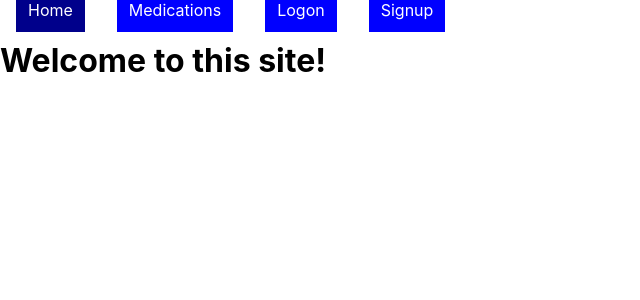
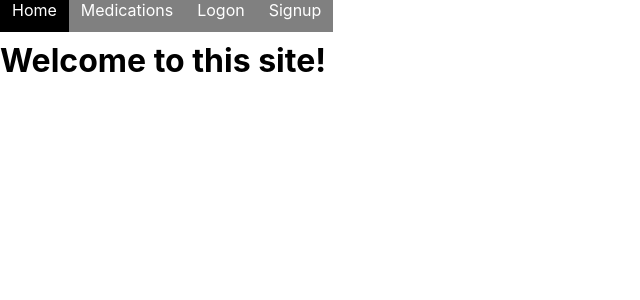
Before and after one commit to DavidNNussbaum/medications-and-complications-registry-front-end, a React (Create React App) app: page / in a window 1280 px wide. Shown: the top 300 px of the page, without its empty margins (0-640 px from the left). Built offline with nearby package versions, Linux system fonts and the light colour scheme; no server answers.

Commit message:
Fetch being worked on.

```diff
--- a/src/actions/medActions.js
+++ b/src/actions/medActions.js
@@ -1,12 +1,14 @@
-const fetchMeds = () => {
+export const fetchMeds = () => {
     return (dispatch) => {
       dispatch({ type: 'LOADING_MEDS'})
+      debugger
       fetch('http://localhost:3000/medications').then(response => {
         return response.json()
       }).then(responseJSON => {
-        dispatch({ type: 'ADD_MEDS', meds: responseJSON.medications })
+        debugger
+        dispatch({ type: 'ADD_MEDS', medications: responseJSON.data })
       })
     }
   }
 
-  export default fetchMeds;
+  // export default fetchMeds;
--- a/src/components/App.js
+++ b/src/components/App.js
@@ -11,7 +11,7 @@ import Signup from './Signup';
 // import ComplicationList from './lists/ComplicationList';
 import {BrowserRouter as Router, Route, Switch} from 'react-router-dom';
 import ComplicationsList from '../containers/ComplicationsContainer';
-import fetchMeds from '../actions/medActions'
+import { fetchMeds } from '../actions/medActions'
 
 
 class App extends Component {
@@ -25,6 +25,7 @@ class App extends Component {
     } else {
       return (
       <>
+      < Medications medications={this.props.medications} testing="testing"/>
       {/* <MedicationList medList={this.props.medList} />
       <ComplicationList compList={this.props.compList} /> */}
       </>
@@ -41,9 +42,9 @@ class App extends Component {
             <Navbar />
             <Switch>
               <Route exact path="/" component={Home} />
-              <Route path="/medications" component={Medications}/>
-              {/* <Route path="/medications" render={(props) => <Medications medicationsList={this.state.medicationsList} complicationsList={this.state.complicationsList} routeProps={props} /> }/> */}
-              {/* <Route path="`/medications/${medication_id}`" render={(props) => <Medication medication={medication.id === e.target.value} complication={complication.medication_id === medication.id} } /> */}
+              <Route path="/medications" render={props =>
+                 <Medications {...props} test="test"/>
+              }/>
               <Route path="/logon" component={Logon}/>
               <Route path="/signup" component={Signup}/>
             </Switch>
@@ -56,7 +57,7 @@ class App extends Component {
 
 const mapStateToProps = state => {
   return {
-    medList: state.medications,
+    medications: state.medications,
     loading: state.loading
   }
 }
--- a/src/components/Medications.js
+++ b/src/components/Medications.js
@@ -3,19 +3,28 @@ import Medication from './Medication'
 import ErrorPage from './ErrorPage'
 
 class Medications extends PureComponent {
-    state = {
-        medication: null,
-        selection: ''
+    listMedications = () => {
+        console.log(this.props)
+        return this.props.medications.map(med => <h1>{med.id}</h1>)
     }
-    medicationOptions = () => this.props.medList.map(medication => <option value={medication.id}>{medication.name_strength} </option>)
-    handleChooseAMedication = (e) => {
-        const medication = this.props.medList.find((medication) => medication.id === parseInt(e.target.value))
-        this.setState({ medication })
+    // state = {
+    //     medications: null,
+    //     selection: ''
+    // }
+    // medicationOptions = () => this.props.medList.map(medication => <option value={medication.id}>{medication.name_strength} </option>)
+    // handleChooseAMedication = (e) => {
+    //     const medication = this.props.medList.find((medication) => medication.id === parseInt(e.target.value))
+    //     this.setState({ medication })
 
-    }
+    // }
     render() {
         return (
+            <>
             <h1>Medications</h1>
+            <div>
+                {this.listMedications()}
+            </div>
+            </>
             // <>
             //     <select id='select-medication' onChange={this.handleChooseAMedication}>{this.medicationOptions()}</select>
             //    {!!this.state.medication ? <Medication {...this.state.medication}/> : <ErrorPage />}
--- a/src/components/Navbar.js
+++ b/src/components/Navbar.js
@@ -1,10 +1,11 @@
 import React from 'react';
 import { NavLink } from 'react-router-dom';
+
 const link = {
   width: '100px',
   padding: '12px',
-  margin: '1em',
-  background: 'blue',
+  margin: '0',
+  background: 'grey',
   textDecoration: 'none',
   color: 'white',
 }
@@ -15,7 +16,7 @@ const Navbar = (props) =>
       exact
       style={link}
       activeStyle={{
-        background: 'darkblue'
+        background: 'black'
       }}
     >Home</NavLink>
     <NavLink
@@ -23,7 +24,7 @@ const Navbar = (props) =>
       exact
       style={link}
       activeStyle={{
-        background: 'darkblue'
+        background: 'black'
       }}
     >Medications</NavLink>
     <NavLink
@@ -31,7 +32,7 @@ const Navbar = (props) =>
       exact
       style={link}
       activeStyle={{
-        background: 'darkblue'
+        background: 'black'
       }}
     >Logon</NavLink>
     <NavLink
@@ -39,7 +40,7 @@ const Navbar = (props) =>
       exact
       style={link}
       activeStyle={{
-        background: 'darkblue'
+        background: 'black'
       }}
     >Signup</NavLink>
   </div>;
```
